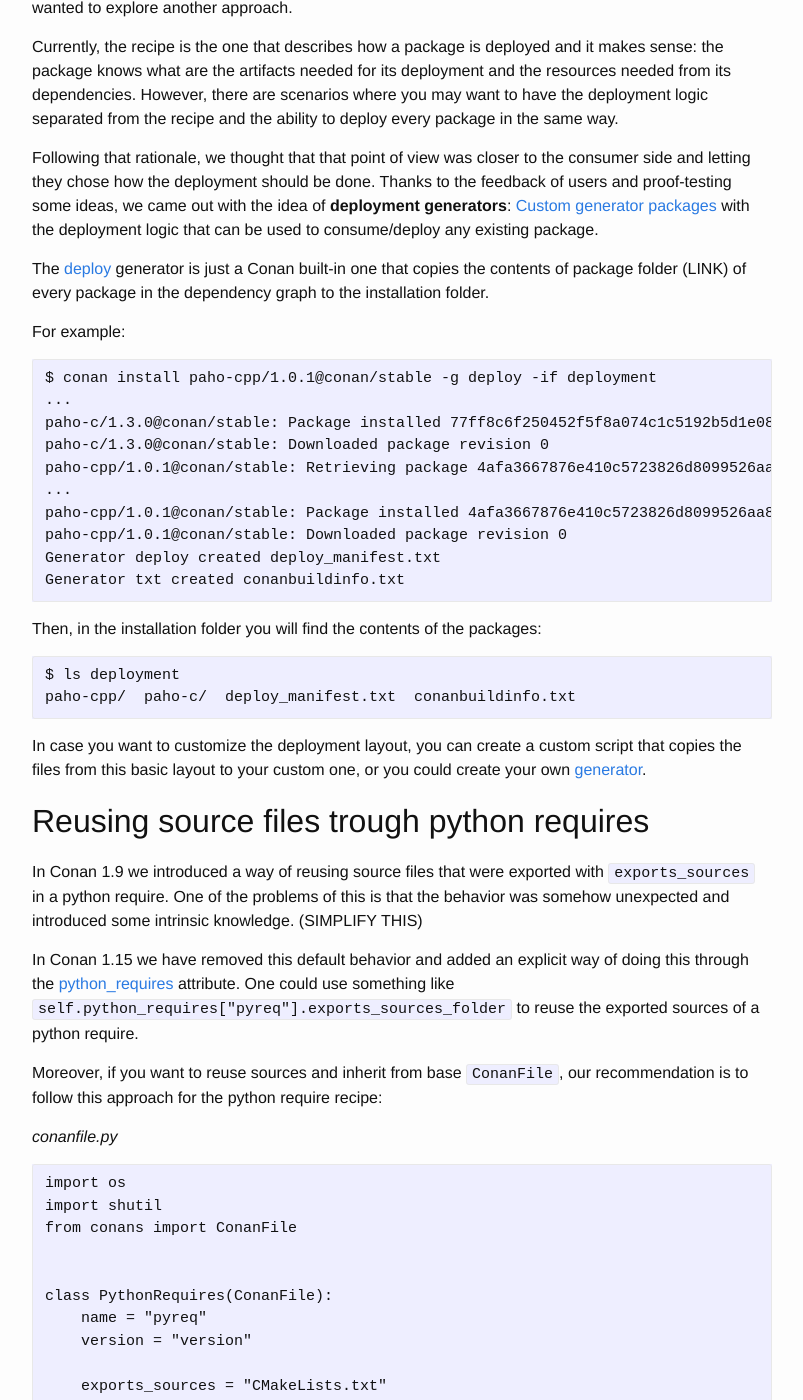
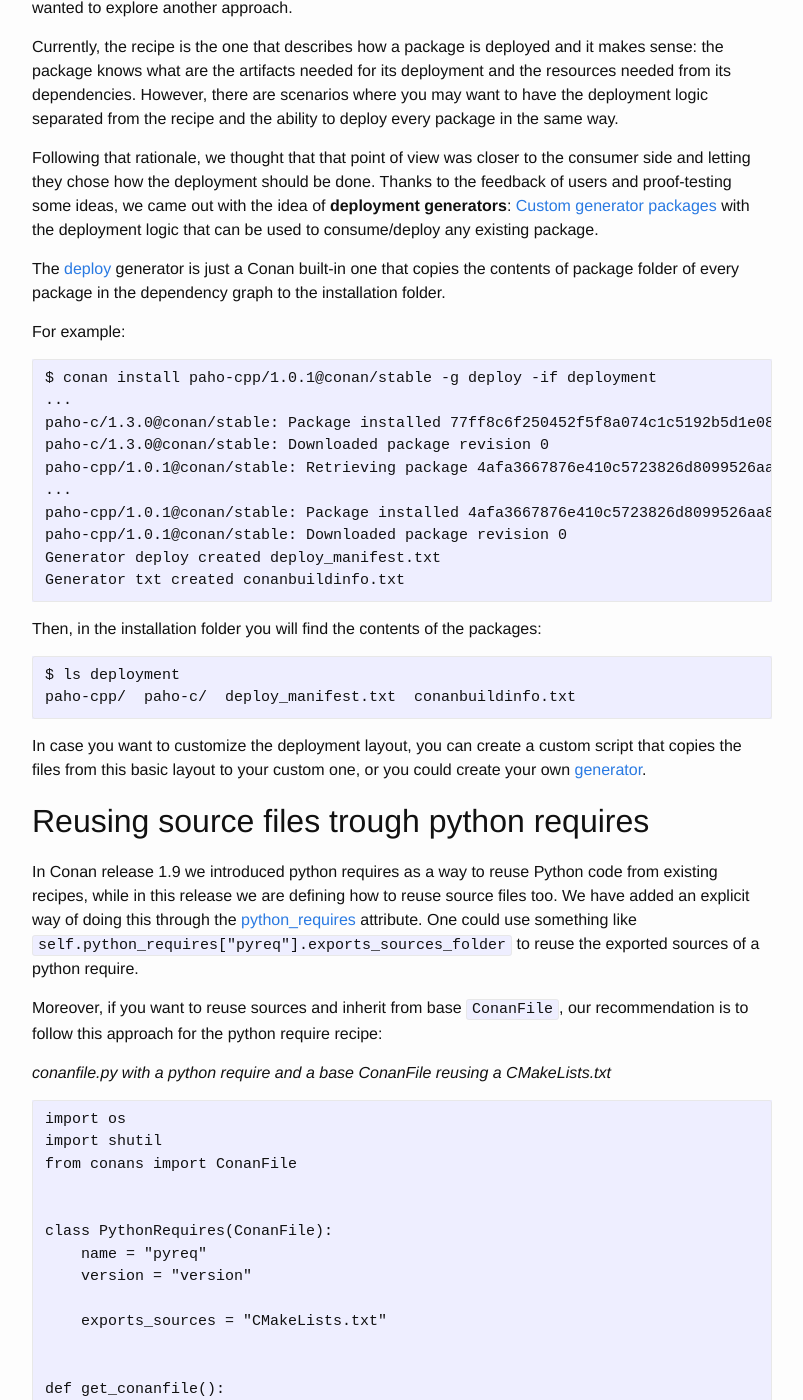
Before and after one commit to conan-io/conan-io.github.io, a Jekyll site: the page built from _posts/2019-05-08-New-conan-release-1-15.markdown, in a window 1280 px wide and 1400 px high, scrolled down 1483 px. Shown: the whole window, without its empty margins (238-1041 px from the left). Built offline with Jekyll 4.4.1, drawn with Linux system fonts in a browser that asks for light colours; comment, search, counter and statistics services are not loaded; some of the changed text lies outside the part shown.

Commit message:
simplify

````diff
--- a/_posts/2019-05-08-New-conan-release-1-15.markdown
+++ b/_posts/2019-05-08-New-conan-release-1-15.markdown
@@ -40,7 +40,6 @@ of the different values. If no value is given, the default for the given compile
 the same package ID as if that default value had been explicitly set (this package ID will also be the same as the one generated using the
 deprecated ``cppstd`` setting).
 
-
 You have more information in [this section](https://docs.conan.io/en/latest/howtos/manage_cpp_standard.html) of the docs and you can also
 check the new [settings.yml](https://docs.conan.io/en/latest/reference/config_files/settings.yml.html) file.
 
@@ -54,13 +53,13 @@ Currently, the recipe is the one that describes how a package is deployed and it
 needed for its deployment and the resources needed from its dependencies. However, there are scenarios where you may want to have the
 deployment logic separated from the recipe and the ability to deploy every package in the same way.
 
-Following that rationale, we thought that that point of view was closer to the consumer side and letting they chose how the deployment should
-be done. Thanks to the feedback of users and proof-testing some ideas, we came out with the idea of __deployment generators__:
+Following that rationale, we thought that that point of view was closer to the consumer side and letting they chose how the deployment
+should be done. Thanks to the feedback of users and proof-testing some ideas, we came out with the idea of __deployment generators__:
 [Custom generator packages](https://docs.conan.io/en/latest/howtos/custom_generators.html) with the deployment logic that can be used to
 consume/deploy any existing package.
 
 The [deploy](https://docs.conan.io/en/latest/reference/generators/deploy.html) generator is just a Conan built-in one that copies the
-contents of package folder (LINK) of every package in the dependency graph to the installation folder.
+contents of package folder of every package in the dependency graph to the installation folder.
 
 For example:
 
@@ -89,17 +88,15 @@ custom one, or you could create your own [generator](https://docs.conan.io/en/la
 
 ## Reusing source files trough python requires
 
-In Conan 1.9 we introduced a way of reusing source files that were exported with `exports_sources` in a python require. One of the problems
-of this is that the behavior was somehow unexpected and introduced some intrinsic knowledge. (SIMPLIFY THIS)
-
-In Conan 1.15 we have removed this default behavior and added an explicit way of doing this through the
+In Conan release 1.9 we introduced python requires as a way to reuse Python code from existing recipes, while in this release we are
+defining how to reuse source files too. We have added an explicit way of doing this through the
 [python_requires](https://docs.conan.io/en/latest/reference/conanfile/attributes.html#python-requires) attribute. One could use something
 like `self.python_requires["pyreq"].exports_sources_folder` to reuse the exported sources of a python require.
 
 Moreover, if you want to reuse sources and inherit from base `ConanFile`, our recommendation is to follow this approach for the python
 require recipe:
 
-*conanfile.py*
+*conanfile.py with a python require and a base ConanFile reusing a CMakeLists.txt*
 ```
 import os
 import shutil
@@ -131,7 +128,6 @@ def get_conanfile():
 
     return BaseConanFile
 ```
-*conanfile.py with a python require and a base ConanFile reusing a CMakeLists.txt*
 
 Note the function ``get_conanfile()`` to be used as a way to avoid the double declaration of a `ConanFile` object and keep the logic of the
 python require separated.
@@ -148,7 +144,7 @@ relevant features.
 
 Here is a brief list of the features we would like to bring in the near future:
 
-- Graph lock: Create a way to lock dependencies taking into account the graph relations and be able to reproduce a build with the information gathered (LINK)
+- Graph lock: Create a way to lock dependencies taking into account the graph relations and be able to reproduce a build with the information gathered.
 - Cross-building: New approach for the cross-building model focused on the concept of "context building"
   (https://github.com/conan-io/conan/projects/4).
 - Components: How to model the internal relations of libraries inside the same package (https://github.com/conan-io/conan/issues/5090).
````
